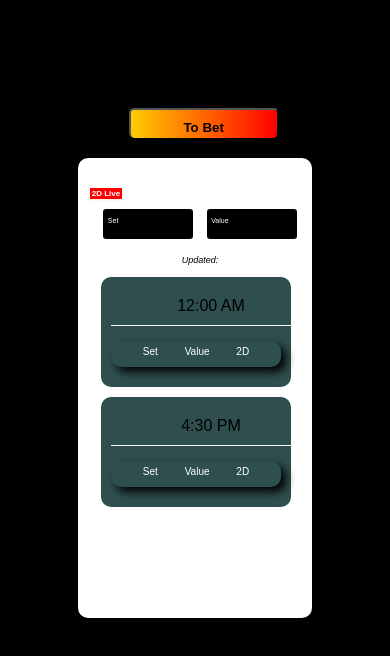
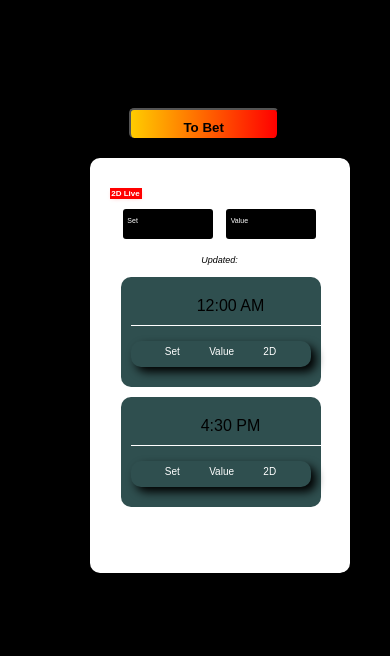
Before and after one commit to HsetAung/Hset-sPortfolio, a plain HTML site: page live.html in a window 390 px wide. Drawn offline with Linux system fonts and the light colour scheme; no server answers.

Commit message:
Update style.css

```diff
--- a/style.css
+++ b/style.css
@@ -423,7 +423,7 @@ body{
  padding-top: 20%;
 }
   .bigcontainer {
-    width: 60%; /* Adjust the width for smaller screens */
+    width: 70%; /* Adjust the width for smaller screens */
     margin-left: 20%; /* Adjust the margin for smaller screens */
     border-radius: 10px;
 
@@ -452,7 +452,7 @@ body{
 
   #result-12am,
 #result-430pm {
-  width: 170px;
+  width: 180px;
   height: 90px;
   background-color: darkslategray;
   text-align: center;
@@ -476,7 +476,7 @@ body{
   padding: 20px;
 
   width: 220px;
-  height: 420px;
+  height: 375px;
 
 }
 
```
